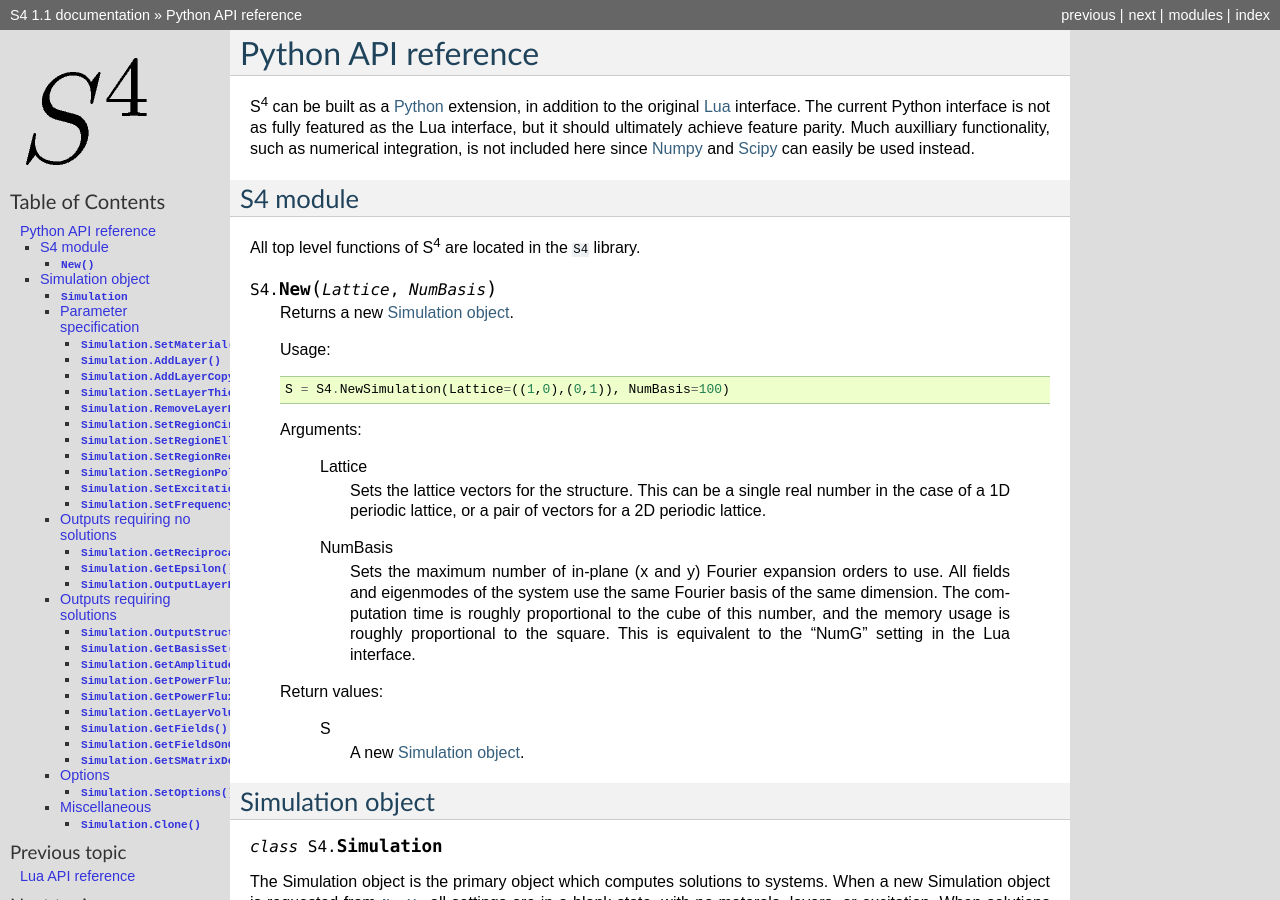
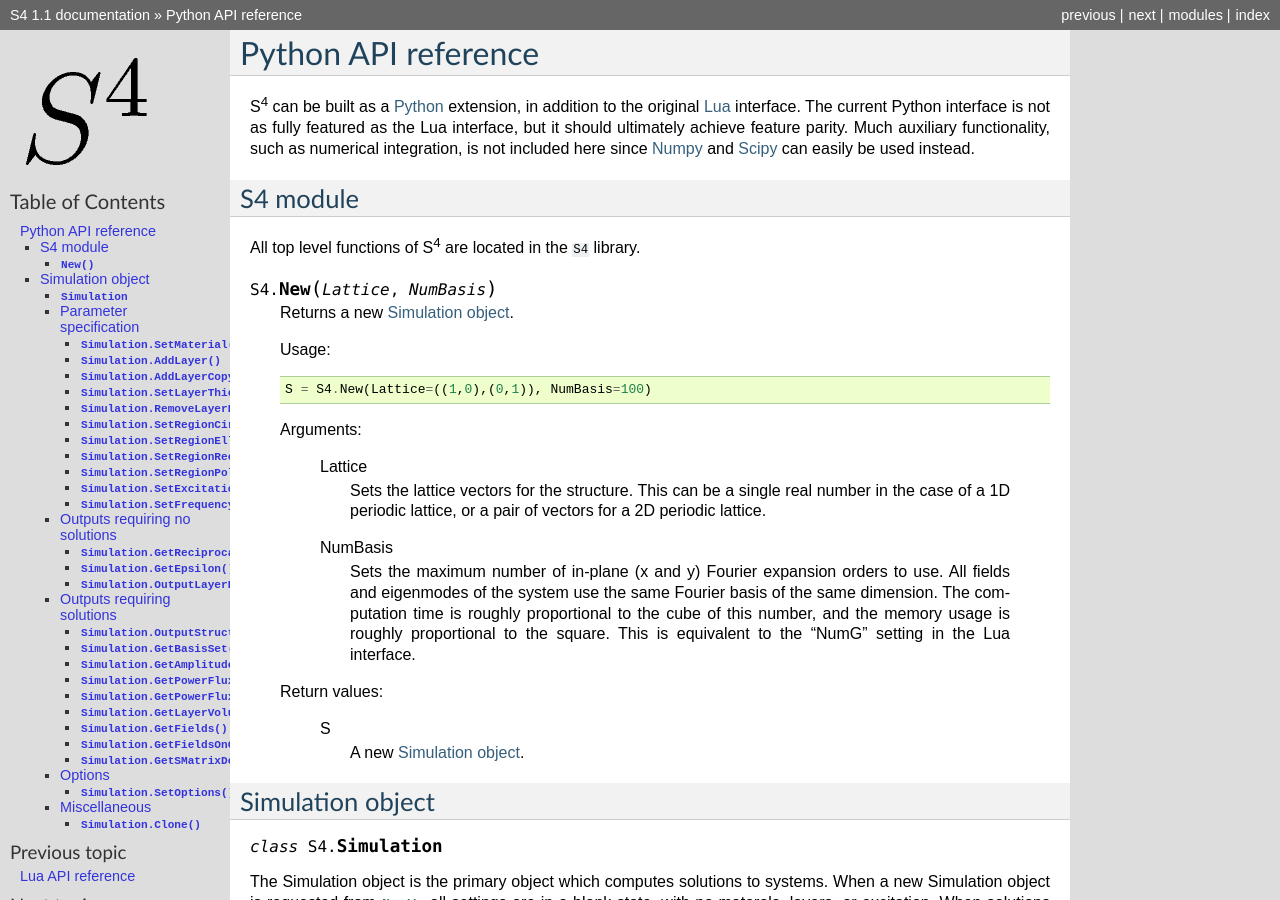
Before and after one commit to victorliu/S4, a Sphinx documentation site: the page built from doc/source/python_api.rst, in a window 1280 px wide and 900 px high. Built offline with Sphinx 7.4.7, drawn with Linux system fonts in a browser that asks for light colours; formulas are drawn with MathJax 3.

Commit message:
fix some mistakes and omissions in documentation
and delete an empty file

```diff
--- a/doc/source/python_api.rst
+++ b/doc/source/python_api.rst
@@ -7,7 +7,7 @@ Python API reference
 
 |S4| can be built as a `Python <http://python.org>`_ extension, in addition to the original `Lua <http://www.lua.org>`_ interface.
 The current Python interface is not as fully featured as the Lua interface, but it should ultimately achieve feature parity.
-Much auxilliary functionality, such as numerical integration, is not included here since `Numpy <http://www.numpy.org/>`_ and `Scipy <http://www.scipy.org/>`_ can easily be used instead.
+Much auxiliary functionality, such as numerical integration, is not included here since `Numpy <http://www.numpy.org/>`_ and `Scipy <http://www.scipy.org/>`_ can easily be used instead.
 
 S4 module
 ---------
@@ -22,7 +22,7 @@ All top level functions of |S4| are located in the ``S4`` library.
 
    Usage::
 
-	S = S4.NewSimulation(Lattice=((1,0),(0,1)), NumBasis=100)
+	S = S4.New(Lattice=((1,0),(0,1)), NumBasis=100)
 
    Arguments:
 
```
Also changed, not shown: doc/source/install.rst (+11 -3 lines), 1 other file.
